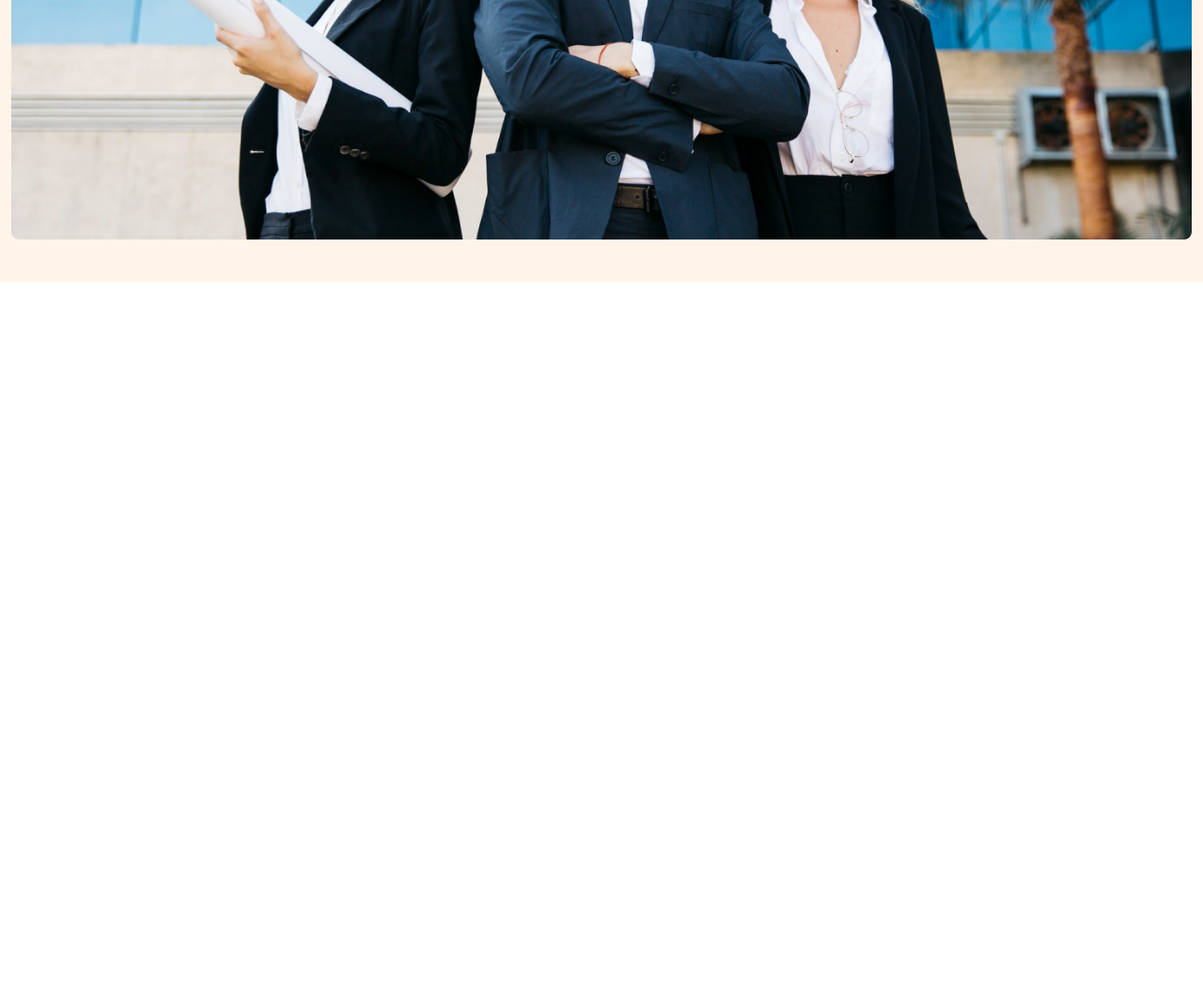
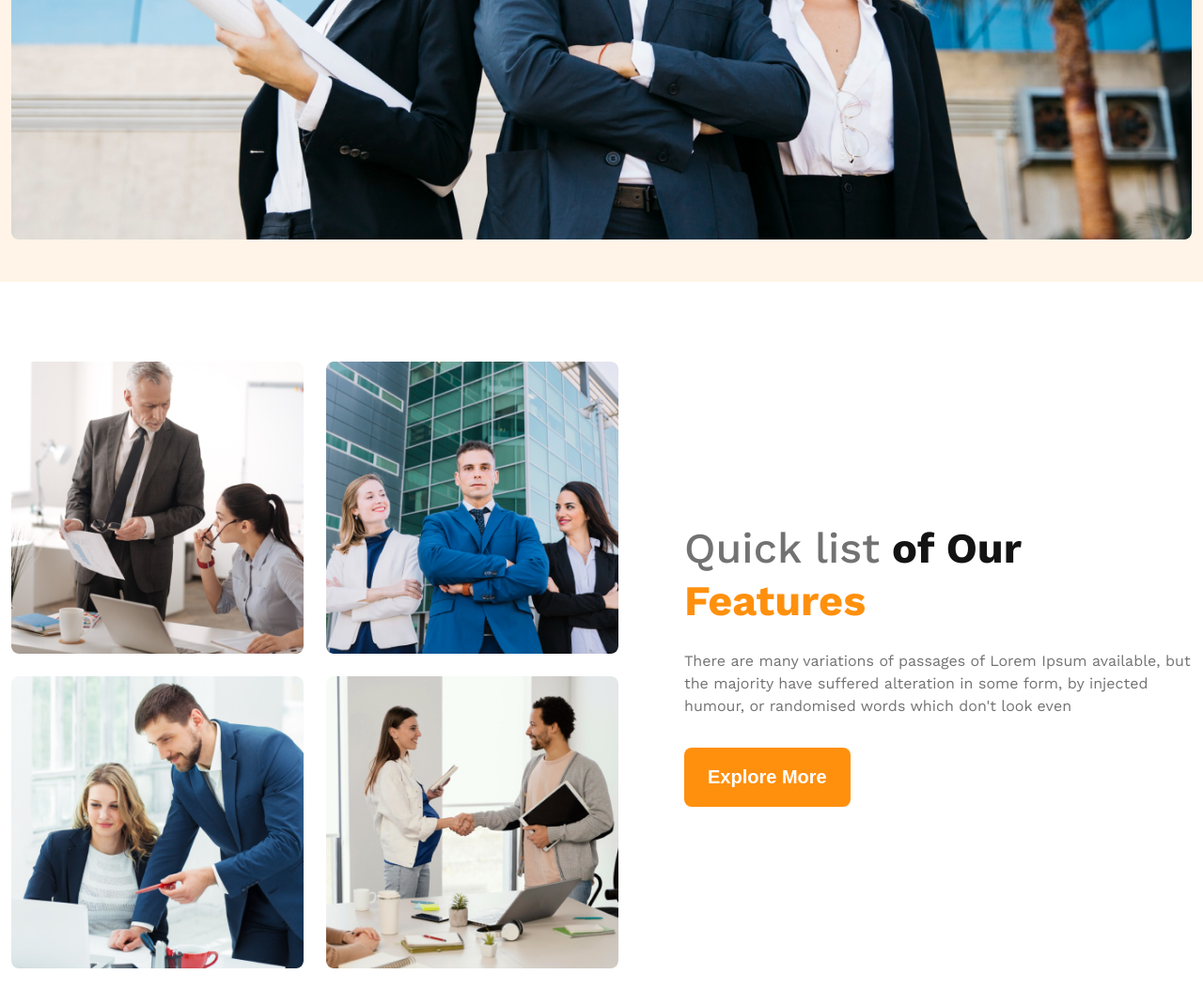
Before and after one commit to dev-rktanvir/architects, a plain HTML site: page index.html in a window 1280 px wide. Shown: the part 900-1970 px from the top of the page at 94% size. Before the commit the page ends 1200 px from the top, so only its background shows below. Drawn offline with nearby package versions, Linux system fonts and the light colour scheme.

Commit message:
complete quicklist section

```diff
--- a/css/responsive.css
+++ b/css/responsive.css
@@ -3,14 +3,28 @@
 ========================= */
 @media screen and (max-width: 992px) {
 
+    /* Navbar */
     .navbar {
         flex-direction: column;
         gap: 30px;
     }
 
+    /* Hero section */
     .hero-title {
         font-size: 3.25rem;
         line-height: 4rem;
+    }
+
+    /* =========================
+   Quick List Section
+========================= */
+    .quick-list-wrapper {
+        flex-direction: column;
+    }
+
+    .quick-list-content {
+        max-width: 100%;
+        text-align: center;
     }
 }
 
@@ -20,10 +34,12 @@
 ========================= */
 @media screen and (max-width: 576px) {
 
+    /* Header */
     .header {
         padding-top: 30px;
     }
 
+    /* Navbar */
     .logo {
         font-size: 2rem;
     }
@@ -41,6 +57,7 @@
         flex-direction: row;
     }
 
+    /* Hero Section */
     .hero-title {
         font-size: 2.5rem;
         line-height: 3.2rem;
@@ -58,4 +75,20 @@
     .hero-image {
         margin-top: 40px;
     }
+
+    /* =========================
+   Quick List Section
+========================= */
+    .quick-list-section {
+        padding: 60px 0 80px;
+    }
+
+    .quick-list-images {
+        grid-template-columns: repeat(1, 1fr);
+    }
+
+    .quick-list-title {
+        font-size: 2.2rem;
+        line-height: 3rem;
+    }
 }
--- a/css/style.css
+++ b/css/style.css
@@ -38,7 +38,7 @@
     color: var(--clr-primary);
 }
 
-.mobile-menu{
+.mobile-menu {
     width: 24px;
     height: auto;
     display: none;
@@ -75,3 +75,51 @@
 .hero-image img {
     border-radius: 8px;
 }
+
+/* =========================
+   Quick List Section
+========================= */
+.quick-list-section {
+    padding: 85px 0 130px;
+}
+
+.quick-list-wrapper {
+    gap: 70px;
+}
+
+/* Left Images */
+.quick-list-images {
+    gap: 24px;
+    flex: 1;
+}
+
+.quick-img img {
+    border-radius: 8px;
+}
+
+/* Right Content */
+.quick-list-content {
+    flex: 1;
+    max-width: 540px;
+}
+
+.quick-list-title {
+    line-height: 3.5rem;
+}
+
+.text-light {
+    color: var(--clr-text);
+    font-weight: 500;
+}
+
+.text-dark {
+    color: var(--clr-heading);
+}
+
+.text-primary {
+    color: var(--clr-primary);
+}
+
+.quick-list-text {
+    margin-bottom: 32px;
+}
--- a/index.html
+++ b/index.html
@@ -68,7 +68,55 @@
 
     <!-- Main -->
     <main>
+        <!-- Quick List Section -->
+        <section class="quick-list-section">
+            <div class="container">
+                <div class="quick-list-wrapper flex items-center">
 
+                    <!-- Left Images -->
+                    <div class="quick-list-images grid grid-col-2">
+                        <div class="quick-img">
+                            <img src="./images/team1.png" alt="Team Member">
+                        </div>
+
+                        <div class="quick-img">
+                            <img src="./images/team2.png" alt="Team Member">
+                        </div>
+
+                        <div class="quick-img">
+                            <img src="./images/team3.png" alt="Team Member">
+                        </div>
+
+                        <div class="quick-img">
+                            <img src="./images/team4.png" alt="Team Member">
+                        </div>
+                    </div>
+
+                    <!-- Right Content -->
+                    <div class="quick-list-content">
+
+                        <h2 class="section-title quick-list-title">
+                            <span class="text-light">Quick list</span>
+                            <span class="text-dark">of Our</span>
+                            <br>
+                            <span class="text-primary">Features</span>
+                        </h2>
+
+                        <p class="text quick-list-text">
+                            There are many variations of passages of Lorem Ipsum available,
+                            but the majority have suffered alteration in some form, by
+                            injected humour, or randomised words which don't look even
+                        </p>
+
+                        <button class="primary-btn">
+                            Explore More
+                        </button>
+
+                    </div>
+
+                </div>
+            </div>
+        </section>
     </main>
 
     <!-- Footer -->
```
